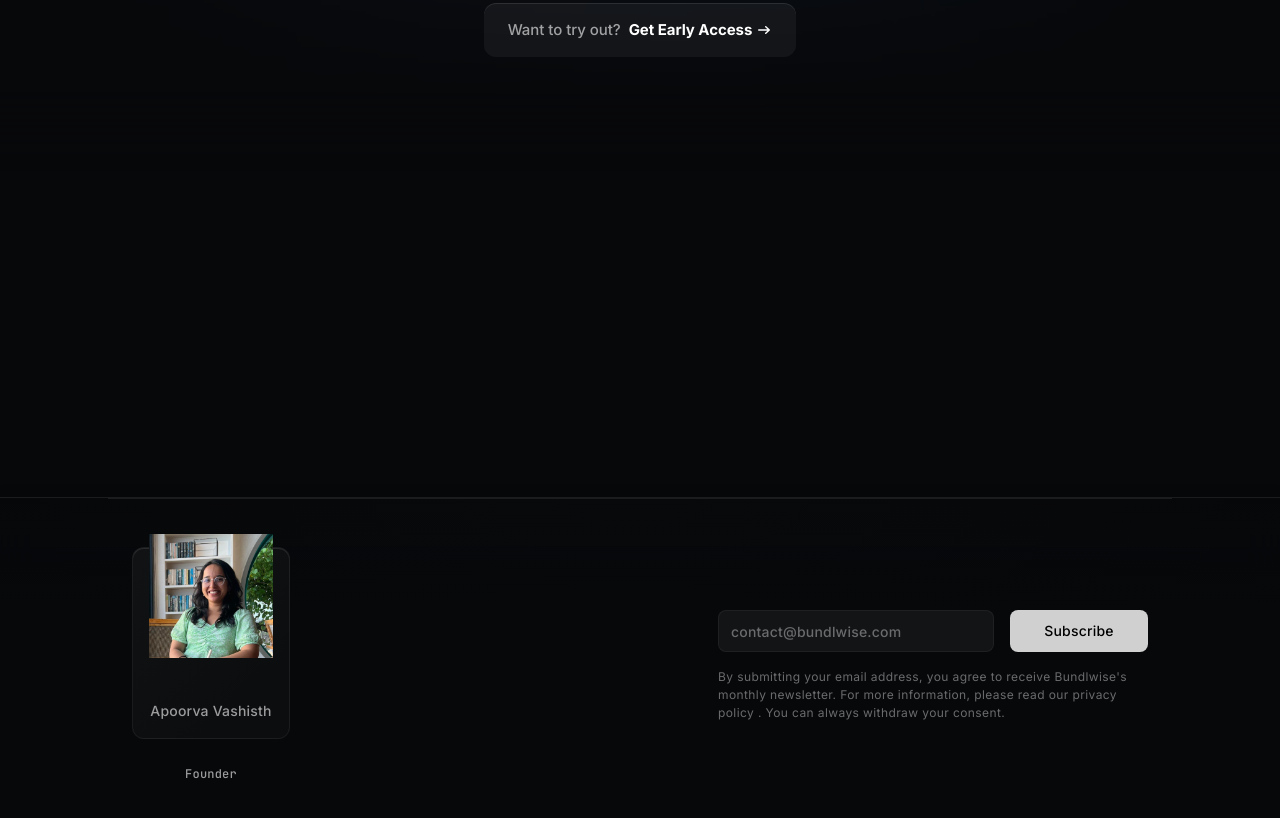
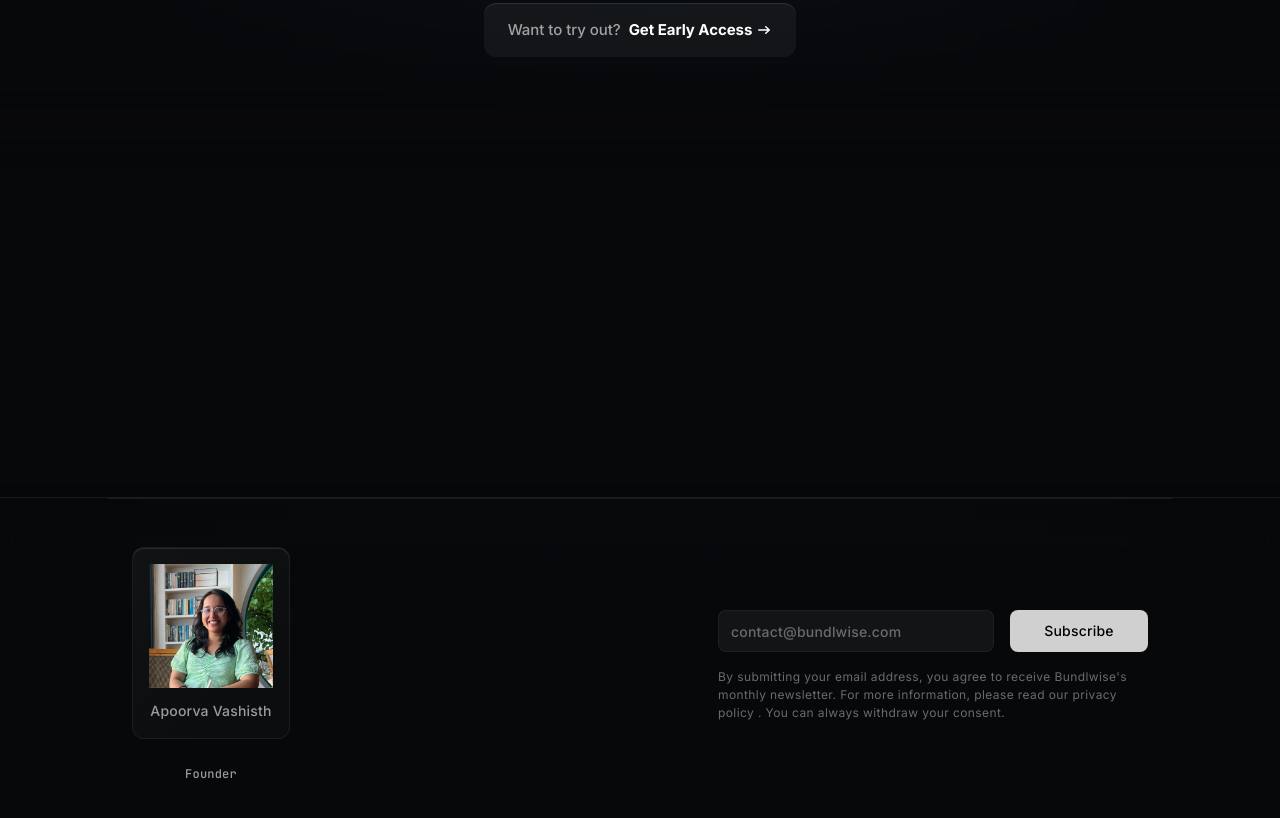
Before and after one commit to bundlwise/bun-web, a plain HTML site: page index.html in a window 1280 px wide. Shown: the part 5424-6242 px from the top of the page. Drawn offline with nearby package versions, Linux system fonts and the light colour scheme; a script that the page names is missing.

Commit message:
updated image container

```diff
--- a/index.html
+++ b/index.html
@@ -3752,10 +3752,10 @@
             <div class="Footer_content__WG3KU">
                 <div class="Footer_newsletter__wZsad">
                     <div class="Footer_text__UYcCR">
-                      <div class="download-info_root__HXYJM"><div class="download-info_isDesktop__M8HOY"><a href="#" class="download-info_qrContainer__zqpZU"><div><!--?xml version="1.0" standalone="yes"?-->
-    <img alt="Quicklinks" loading="lazy" width="124" height="124" decoding="async" data-nimg="1" src="./images/icons/bun-app-icons/apoorva.jpeg" style="color: transparent; position: relative; top: -30px;">
-
-</div>Apoorva Vashisth</a></div><div class="download-info_isMobile__1IanH"><a class="Button_button__JJiqJ Button_light__KdYEB" aria-disabled="false" href="#"><svg xmlns="http://www.w3.org/2000/svg" fill="none" viewBox="0 0 16 16"><path fill="currentColor" d="M12.665 15.358c-.905.844-1.893.711-2.843.311-1.006-.409-1.93-.427-2.991 0-1.33.551-2.03.391-2.825-.31C-.498 10.886.166 4.078 5.28 3.83c1.246.062 2.114.657 2.843.71 1.09-.213 2.133-.826 3.296-.746 1.393.107 2.446.64 3.138 1.6-2.88 1.662-2.197 5.315.443 6.337-.526 1.333-1.21 2.657-2.345 3.635zM8.03 3.778C7.892 1.794 9.563.16 11.483 0c.268 2.293-2.16 4-3.452 3.777"></path></svg><span class="download-button_content__GUE_t"> <span></span></span></a></div><p class="download-info_requires__AxP7_">Founder</p></div>
+                      <div class="download-info_root__HXYJM"><div class="download-info_isDesktop__M8HOY"><a href="https://www.linkedin.com/in/apoorvavashisthiimk/" class="download-info_qrContainer__zqpZU"><div><!--?xml version="1.0" standalone="yes"?-->
+    <img alt="Quicklinks" loading="lazy" width="124" height="124" decoding="async" data-nimg="1" src="./images/icons/bun-app-icons/apoorva.jpeg" style="color: transparent; position: relative;">
+
+</div>Apoorva Vashisth</a></div><div class="download-info_isMobile__1IanH"><a class="Button_button__JJiqJ Button_light__KdYEB" aria-disabled="false" href="https://www.linkedin.com/in/apoorvavashisthiimk/"><svg xmlns="http://www.w3.org/2000/svg" fill="none" viewBox="0 0 16 16"><path fill="currentColor" d="M12.665 15.358c-.905.844-1.893.711-2.843.311-1.006-.409-1.93-.427-2.991 0-1.33.551-2.03.391-2.825-.31C-.498 10.886.166 4.078 5.28 3.83c1.246.062 2.114.657 2.843.71 1.09-.213 2.133-.826 3.296-.746 1.393.107 2.446.64 3.138 1.6-2.88 1.662-2.197 5.315.443 6.337-.526 1.333-1.21 2.657-2.345 3.635zM8.03 3.778C7.892 1.794 9.563.16 11.483 0c.268 2.293-2.16 4-3.452 3.777"></path></svg><span class="download-button_content__GUE_t"> <span></span></span></a></div><p class="download-info_requires__AxP7_">Founder</p></div>
 
                     </div>
                     <div class="Footer_formContainer__iSuGc">
```
